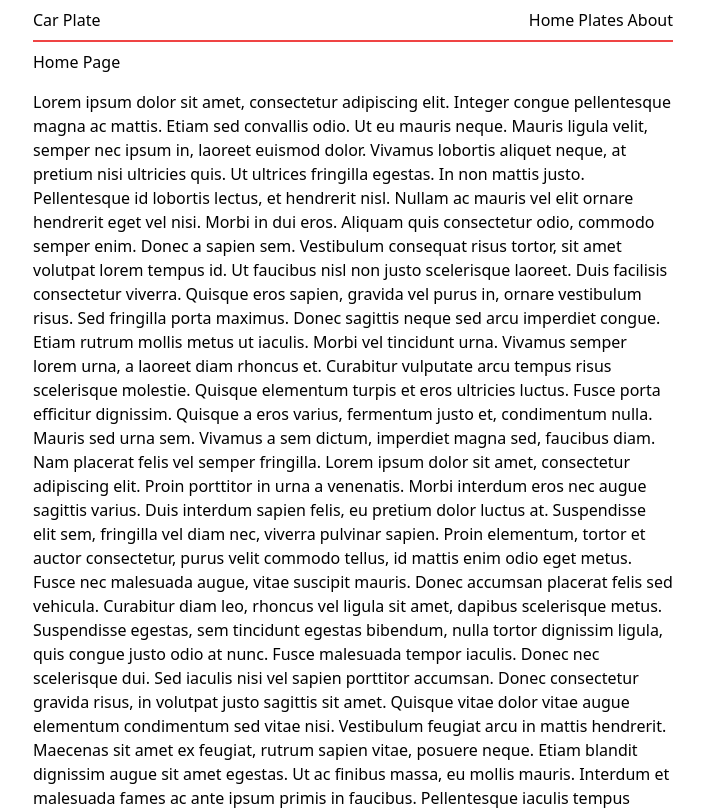
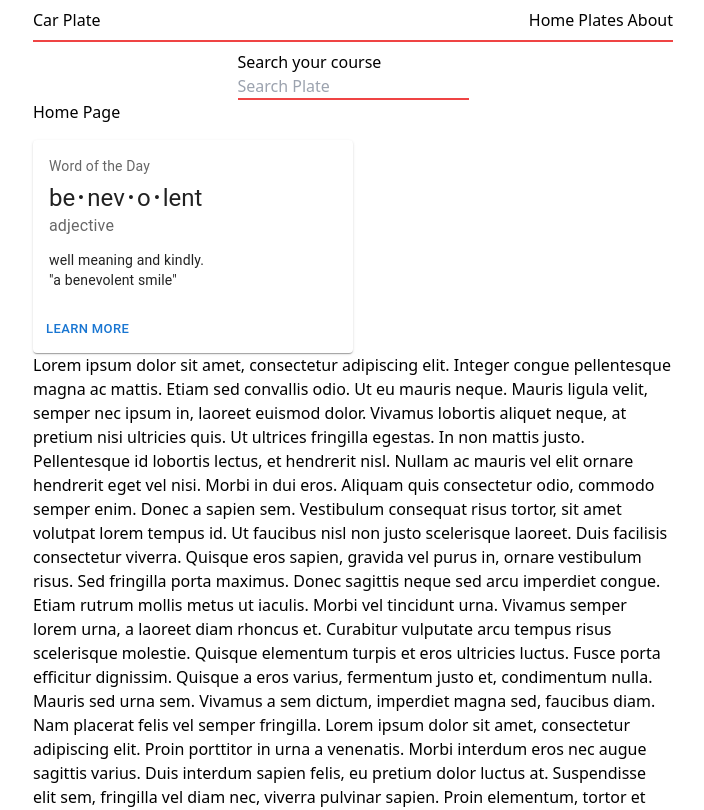
Before and after one commit to mtndcl/CarPlate, a React (Create React App) app in the folder car-plate-frontend/: page / in a window 1280 px wide. Shown: the top 810 px of the page, without its empty margins (287-991 px from the left). Built offline with nearby package versions, Linux system fonts and the light colour scheme.

Commit message:
Add plate car

```diff
--- a/car-plate-frontend/package.json
+++ b/car-plate-frontend/package.json
@@ -3,6 +3,9 @@
   "version": "0.1.0",
   "private": true,
   "dependencies": {
+    "@emotion/react": "^11.10.0",
+    "@emotion/styled": "^11.10.0",
+    "@mui/material": "^5.10.0",
     "@testing-library/jest-dom": "^5.14.1",
     "@testing-library/react": "^13.0.0",
     "@testing-library/user-event": "^13.2.1",
@@ -10,6 +13,7 @@
     "@types/node": "^16.7.13",
     "@types/react": "^18.0.0",
     "@types/react-dom": "^18.0.0",
+    "install": "^0.13.0",
     "react": "^18.2.0",
     "react-dom": "^18.2.0",
     "react-router-dom": "6",
--- /dev/null
+++ b/car-plate-frontend/src/components/PlateCard.tsx
@@ -0,0 +1,46 @@
+import * as React from 'react';
+import Box from '@mui/material/Box';
+import Card from '@mui/material/Card';
+import CardActions from '@mui/material/CardActions';
+import CardContent from '@mui/material/CardContent';
+import Button from '@mui/material/Button';
+import Typography from '@mui/material/Typography';
+
+
+const bull = (
+    <Box
+        component="span"
+        sx={{ display: 'inline-block', mx: '2px', transform: 'scale(0.8)' }}
+    >
+        •
+    </Box>
+);
+
+export  default  function PlateCard(){
+
+    return(
+        <Card sx={{ minWidth: 50 ,maxWidth:"50%"}}>
+            <CardContent>
+                <Typography sx={{ fontSize: 14 }} color="text.secondary" gutterBottom>
+                    Word of the Day
+                </Typography>
+                <Typography variant="h5" component="div">
+                    be{bull}nev{bull}o{bull}lent
+                </Typography>
+                <Typography sx={{ mb: 1.5 }} color="text.secondary">
+                    adjective
+                </Typography>
+                <Typography variant="body2">
+                    well meaning and kindly.
+                    <br />
+                    {'"a benevolent smile"'}
+                </Typography>
+            </CardContent>
+            <CardActions>
+                <Button size="small">Learn More</Button>
+            </CardActions>
+        </Card>
+
+    );
+
+}
--- /dev/null
+++ b/car-plate-frontend/src/components/SearchBar.tsx
@@ -0,0 +1,17 @@
+
+
+export  default  function SearchBar(){
+
+    return(
+
+        <div className="border-b-2 border-red-500">
+                <div>
+                    <h2 >Search your course</h2>
+                </div>
+                <div >
+                    <input placeholder = "Search Plate" className="focus-visible:outline-0"/>
+                </div>
+        </div>
+    );
+
+}
--- a/car-plate-frontend/src/pages/Home.tsx
+++ b/car-plate-frontend/src/pages/Home.tsx
@@ -1,10 +1,22 @@
 import Navbar from "../components/Navbar";
+import SearchBar from "../components/SearchBar";
+import PlateCard from "../components/PlateCard";
 
 export default function Home() {
   return (
     <div>
       <Navbar />
+
+      <div className="flex justify-center">
+        <SearchBar/>
+      </div>
+
       <h1 className="mb-4">Home Page</h1>
+
+      <div  className="">
+        <PlateCard/>
+
+      </div>
       <p>
         Lorem ipsum dolor sit amet, consectetur adipiscing elit. Integer congue
         pellentesque magna ac mattis. Etiam sed convallis odio. Ut eu mauris
```
Also changed, not shown: 1 other file (tests, documents, lock files or other folders).
